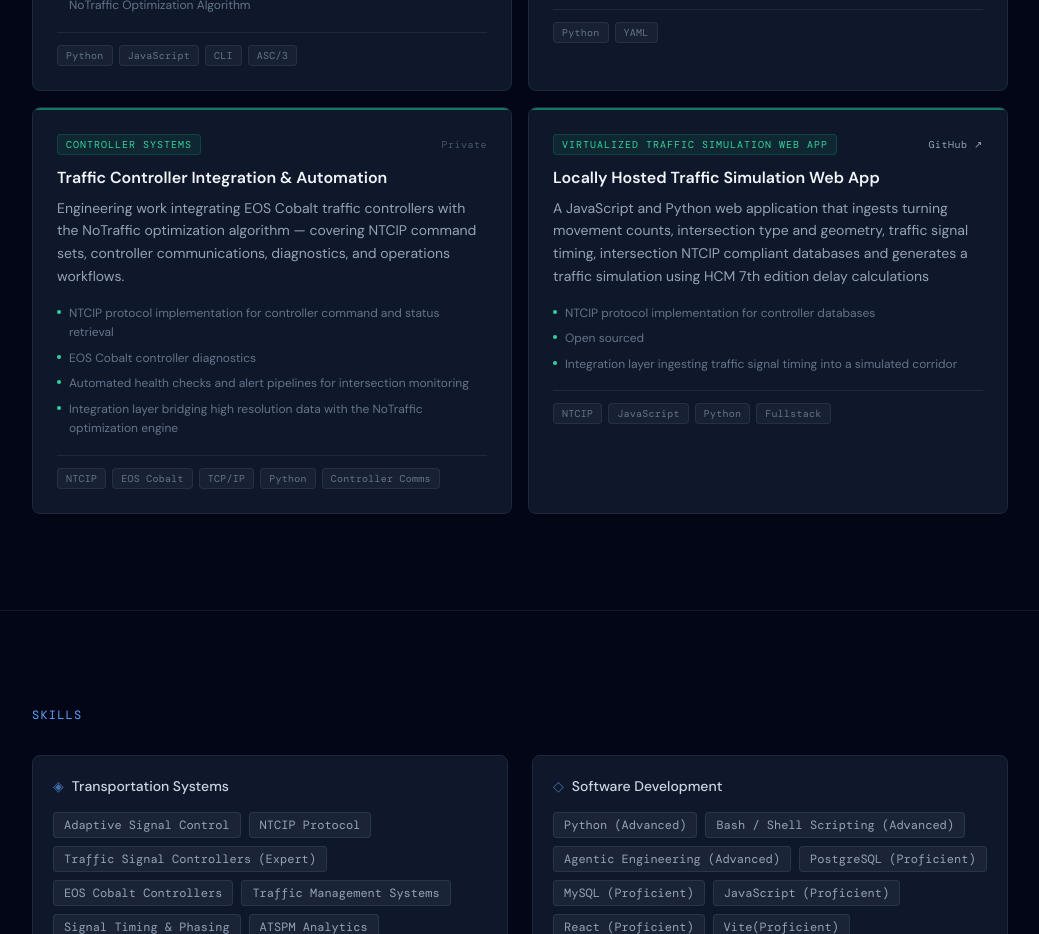
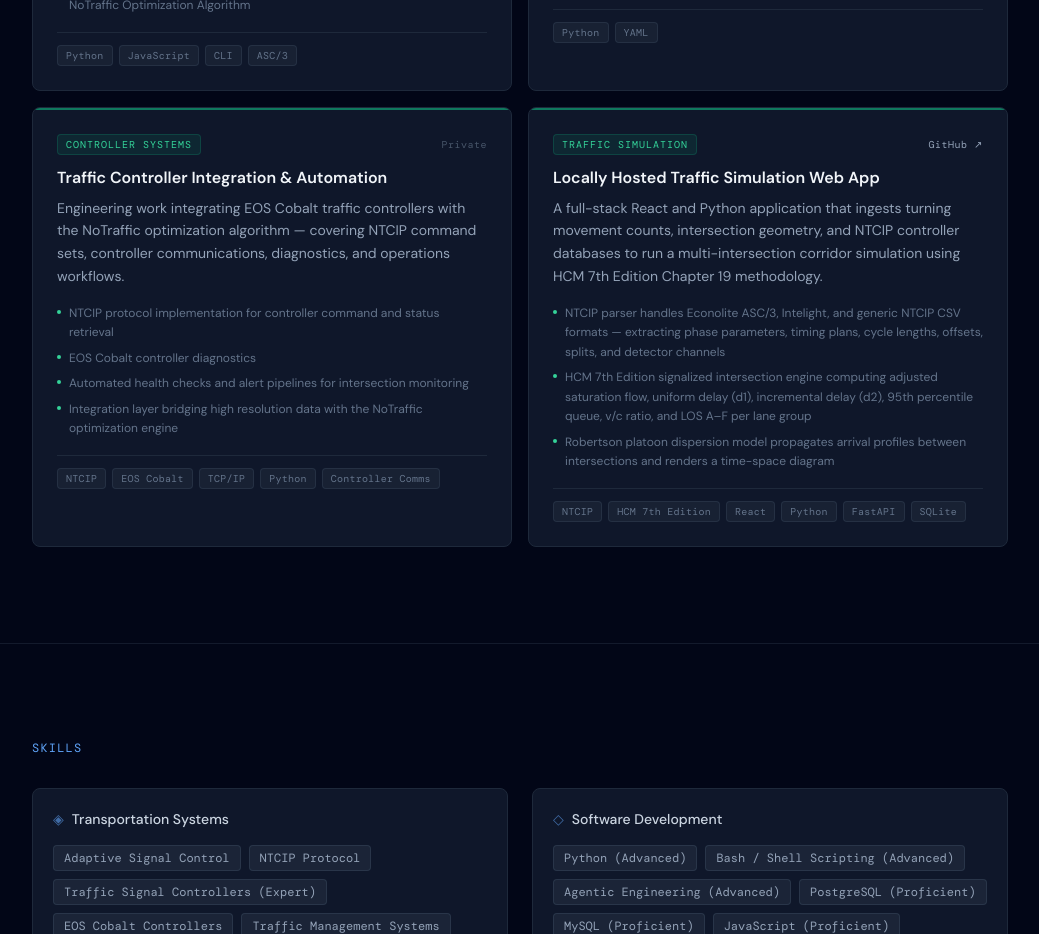
Before and after one commit to shmucas/portfolio, a React (Vite) app: page / in a window 1280 px wide. Shown: the part 3540-4474 px from the top of the page, without its empty margins (120-1159 px from the left). Built offline with nearby package versions, Linux system fonts and the light colour scheme.

Commit message:
update to project

```diff
--- a/src/components/Projects.jsx
+++ b/src/components/Projects.jsx
@@ -47,16 +47,16 @@ const projects = [
   },
   {
     id: 'virtual-traffic-simulation',
-    label: 'Virtualized Traffic Simulation Web App',
+    label: 'Traffic Simulation',
     title: 'Locally Hosted Traffic Simulation Web App',
     description:
-      'A JavaScript and Python web application that ingests turning movement counts, intersection type and geometry, traffic signal timing, intersection NTCIP compliant databases and generates a traffic simulation using HCM 7th edition delay calculations',
+      'A full-stack React and Python application that ingests turning movement counts, intersection geometry, and NTCIP controller databases to run a multi-intersection corridor simulation using HCM 7th Edition Chapter 19 methodology.',
     details: [
-      'NTCIP protocol implementation for controller databases',
-      'Open sourced',
-      'Integration layer ingesting traffic signal timing into a simulated corridor',
+      'NTCIP parser handles Econolite ASC/3, Intelight, and generic NTCIP CSV formats — extracting phase parameters, timing plans, cycle lengths, offsets, splits, and detector channels',
+      'HCM 7th Edition signalized intersection engine computing adjusted saturation flow, uniform delay (d1), incremental delay (d2), 95th percentile queue, v/c ratio, and LOS A–F per lane group',
+      'Robertson platoon dispersion model propagates arrival profiles between intersections and renders a time-space diagram',
     ],
-    tags: ['NTCIP', 'JavaScript', 'Python', 'Fullstack'],
+    tags: ['NTCIP', 'HCM 7th Edition', 'React', 'Python', 'FastAPI', 'SQLite'],
     accent: 'emerald',
     github: 'https://github.com/shmucas/trafficsim',
   }
```
